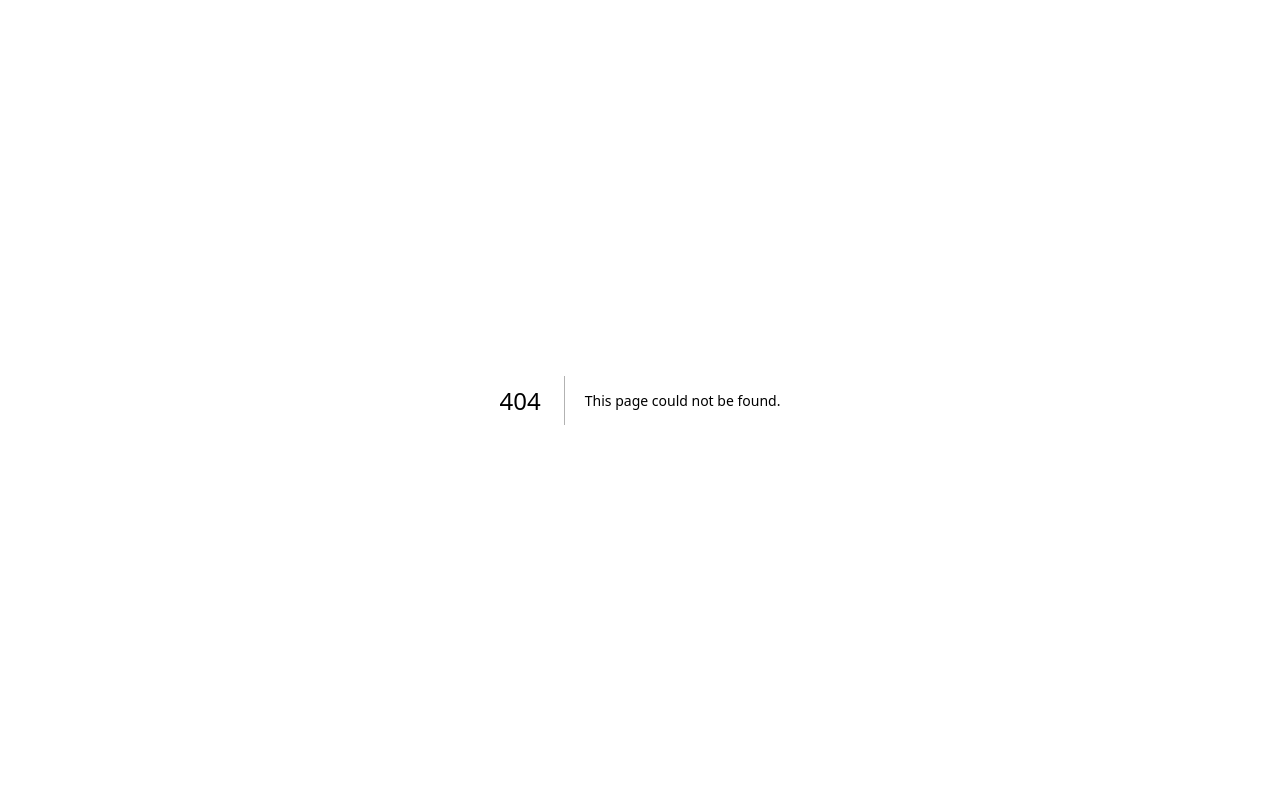
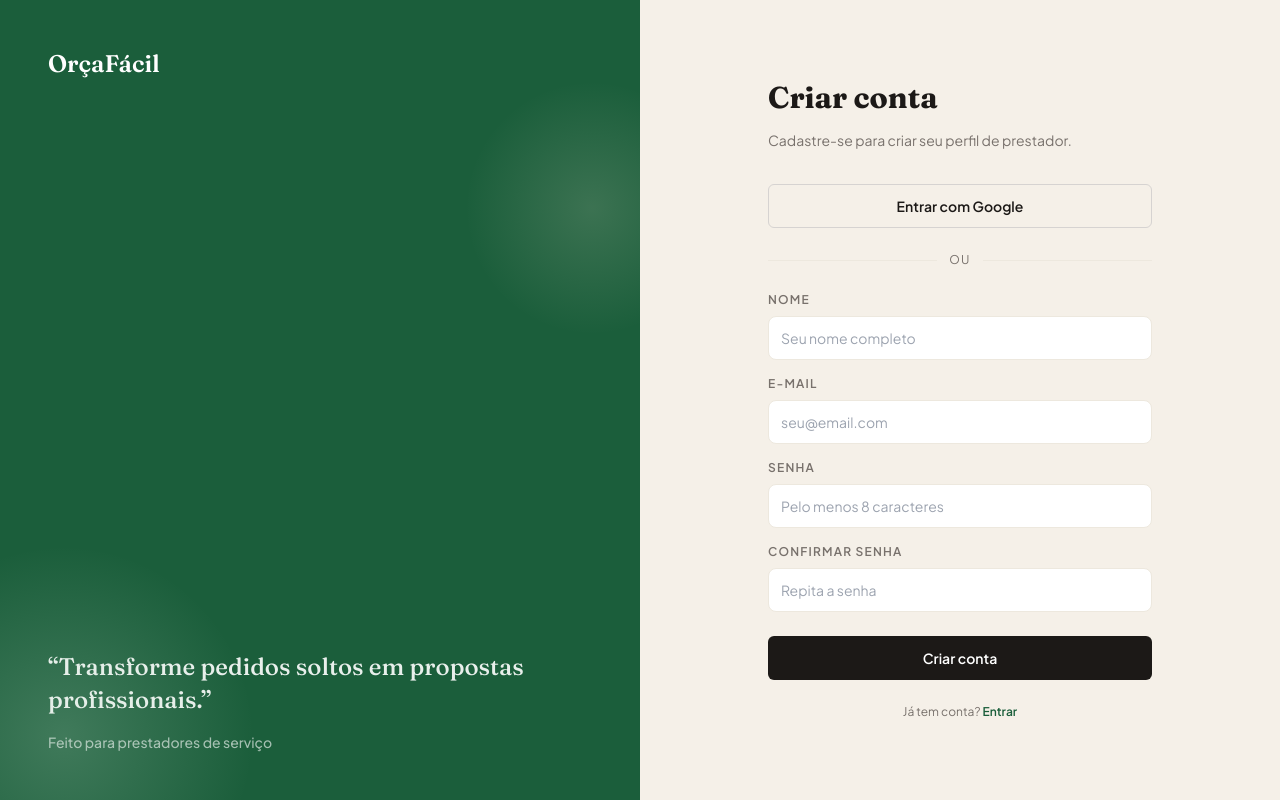
Before and after one commit to leonardodesaboia/vitriny, a Next.js app: page /cadastro in a window 1280 px wide. Before the commit this address had no page. Built offline with nearby package versions, Linux system fonts and the light colour scheme; no server answers.

Commit message:
feat(auth): add registration page with email/password

```diff
--- /dev/null
+++ b/app/(auth)/cadastro/page.tsx
@@ -0,0 +1,48 @@
+import Link from "next/link";
+import { redirect } from "next/navigation";
+
+import { auth } from "@/auth";
+import { GoogleButton } from "@/components/auth/GoogleButton";
+import { RegisterForm } from "@/components/auth/RegisterForm";
+
+type RegisterPageProps = {
+  searchParams: Promise<{ error?: string }>;
+};
+
+const googleButtonClassName =
+  "mt-8 inline-flex min-h-11 w-full items-center justify-center gap-3 rounded-md border border-stone-300 px-5 text-sm font-semibold text-ink transition hover:border-leaf hover:text-leaf";
+
+export default async function RegisterPage({ searchParams }: RegisterPageProps) {
+  const session = await auth();
+  if (session?.user) {
+    redirect("/dashboard");
+  }
+
+  const query = await searchParams;
+
+  return (
+    <>
+      <p className="font-fraunces text-3xl font-bold text-ink">Criar conta</p>
+      <p className="mt-3 text-sm leading-6 text-ink-muted">
+        Cadastre-se para criar seu perfil de prestador.
+      </p>
+
+      <GoogleButton className={googleButtonClassName} />
+
+      <div className="mt-6 flex items-center gap-3 text-xs uppercase tracking-widest text-ink-muted">
+        <span className="h-px flex-1 bg-paper-soft" />
+        ou
+        <span className="h-px flex-1 bg-paper-soft" />
+      </div>
+
+      <RegisterForm errorCode={query.error} />
+
+      <p className="mt-6 text-center text-xs text-ink-muted">
+        Já tem conta?{" "}
+        <Link className="font-semibold text-leaf hover:text-leaf-hover" href="/login">
+          Entrar
+        </Link>
+      </p>
+    </>
+  );
+}
--- /dev/null
+++ b/components/auth/RegisterForm.tsx
@@ -0,0 +1,95 @@
+import { registerUser } from "@/lib/actions/auth";
+
+type RegisterFormProps = {
+  errorCode?: string;
+};
+
+const inputClass =
+  "min-h-11 w-full rounded-lg border border-paper-soft bg-white px-3 text-sm text-ink outline-none ring-offset-paper transition focus:border-leaf focus:ring-2 focus:ring-leaf/20";
+
+const labelClass = "text-xs font-semibold uppercase tracking-widest text-ink-muted";
+
+const errorMessages: Record<string, string> = {
+  invalid: "Revise os dados informados.",
+  "email-exists": "Este e-mail já está cadastrado.",
+  "google-account": "Este e-mail já está cadastrado com Google. Entre com Google."
+};
+
+export function RegisterForm({ errorCode }: RegisterFormProps) {
+  return (
+    <form action={registerUser} className="mt-6 grid gap-4">
+      {errorCode ? (
+        <div className="rounded-lg border border-red-200 bg-red-50 px-4 py-3">
+          <p className="text-sm font-semibold text-red-700">
+            {errorMessages[errorCode] ?? "Não foi possível criar a conta."}
+          </p>
+        </div>
+      ) : null}
+
+      <div className="grid gap-2">
+        <label className={labelClass} htmlFor="name">
+          Nome
+        </label>
+        <input
+          className={inputClass}
+          id="name"
+          name="name"
+          placeholder="Seu nome completo"
+          required
+          type="text"
+        />
+      </div>
+
+      <div className="grid gap-2">
+        <label className={labelClass} htmlFor="email">
+          E-mail
+        </label>
+        <input
+          className={inputClass}
+          id="email"
+          name="email"
+          placeholder="seu@email.com"
+          required
+          type="email"
+        />
+      </div>
+
+      <div className="grid gap-2">
+        <label className={labelClass} htmlFor="password">
+          Senha
+        </label>
+        <input
+          className={inputClass}
+          id="password"
+          minLength={8}
+          name="password"
+          placeholder="Pelo menos 8 caracteres"
+          required
+          type="password"
+        />
+      </div>
+
+      <div className="grid gap-2">
+        <label className={labelClass} htmlFor="confirmPassword">
+          Confirmar senha
+        </label>
+        <input
+          className={inputClass}
+          id="confirmPassword"
+          minLength={8}
+          name="confirmPassword"
+          placeholder="Repita a senha"
+          required
+          type="password"
+        />
+      </div>
+
+      <button
+        className="mt-2 inline-flex min-h-11 w-full items-center justify-center rounded-md bg-ink px-5 text-sm font-semibold text-white transition hover:bg-ink/80"
+        type="submit"
+      >
+        Criar conta
+      </button>
+    </form>
+  );
+}
```
